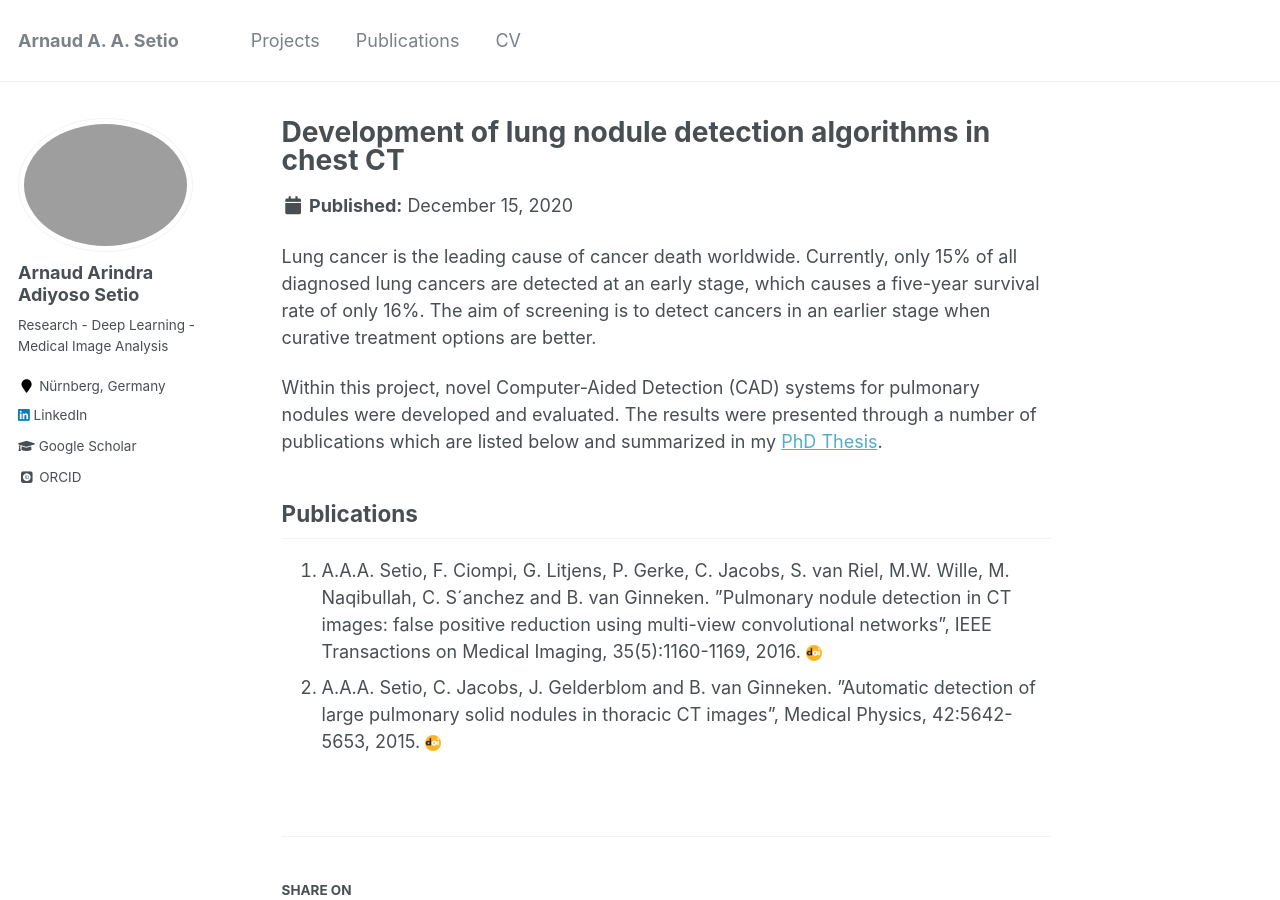
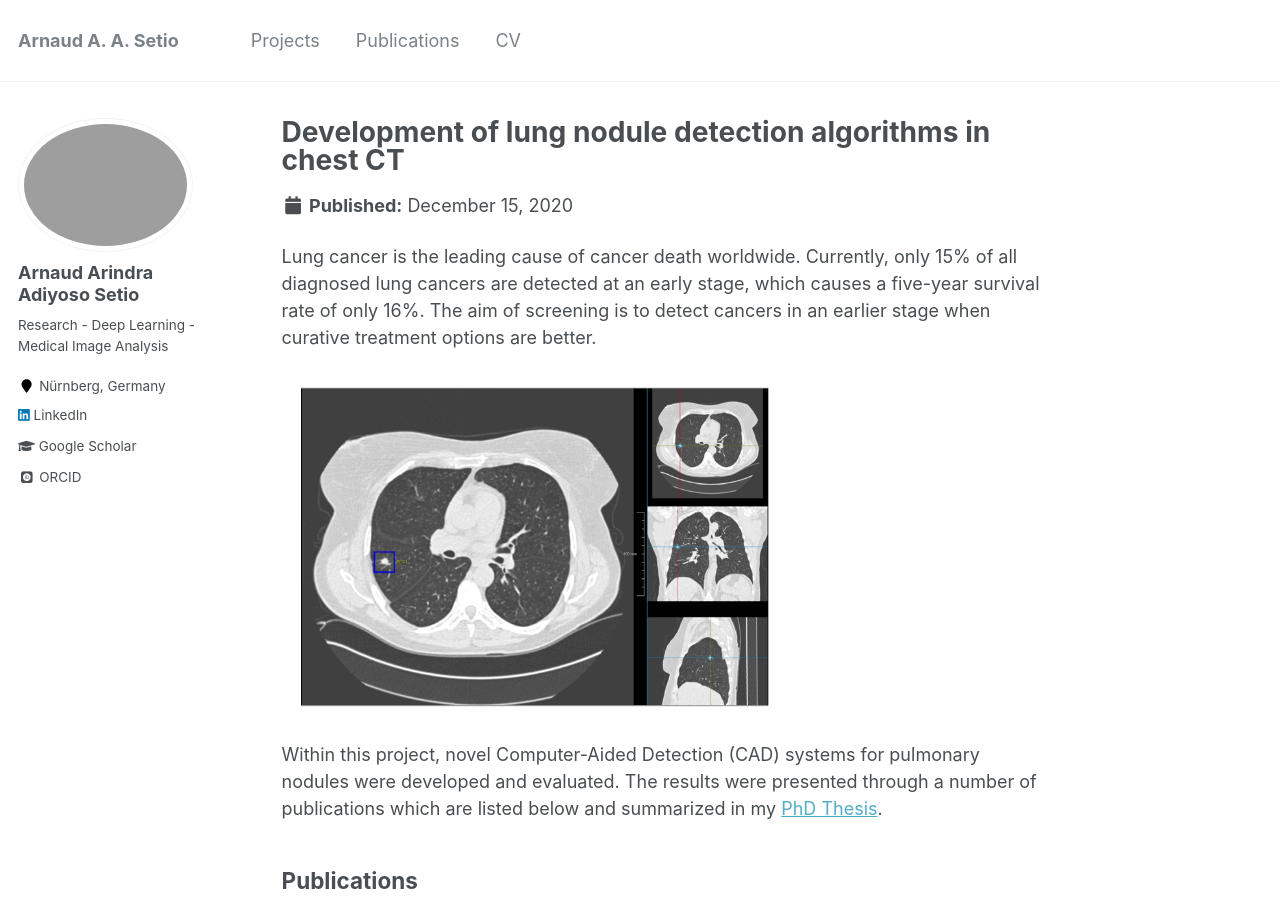
Before and after one commit to arnaudsetio/arnaudsetio.github.io, a Jekyll site: the page built from _portfolio/portfolio-1.md, in a window 1280 px wide and 900 px high. Built offline with Jekyll 4.4.1, drawn with Linux system fonts in a browser that asks for light colours; some web fonts are replaced.

Commit message:
Update portfolio-1.md

```diff
--- a/_portfolio/portfolio-1.md
+++ b/_portfolio/portfolio-1.md
@@ -6,6 +6,8 @@ collection: portfolio
 
 Lung cancer is the leading cause of cancer death worldwide. Currently, only 15% of all diagnosed lung cancers are detected at an early stage, which causes a five-year survival rate of only 16%. The aim of screening is to detect cancers in an earlier stage when curative treatment options are better.
 
+<img src='/images/nodule1.png' width='500' height='300'>
+
 Within this project, novel Computer-Aided Detection (CAD) systems for pulmonary nodules were developed and evaluated. The results were presented through a number of publications which are listed below and summarized in my [PhD Thesis](https://www.dropbox.com/s/psqn80ez225ir7l/thesis_arnaud.pdf?dl=0).
 
 ## Publications
```
